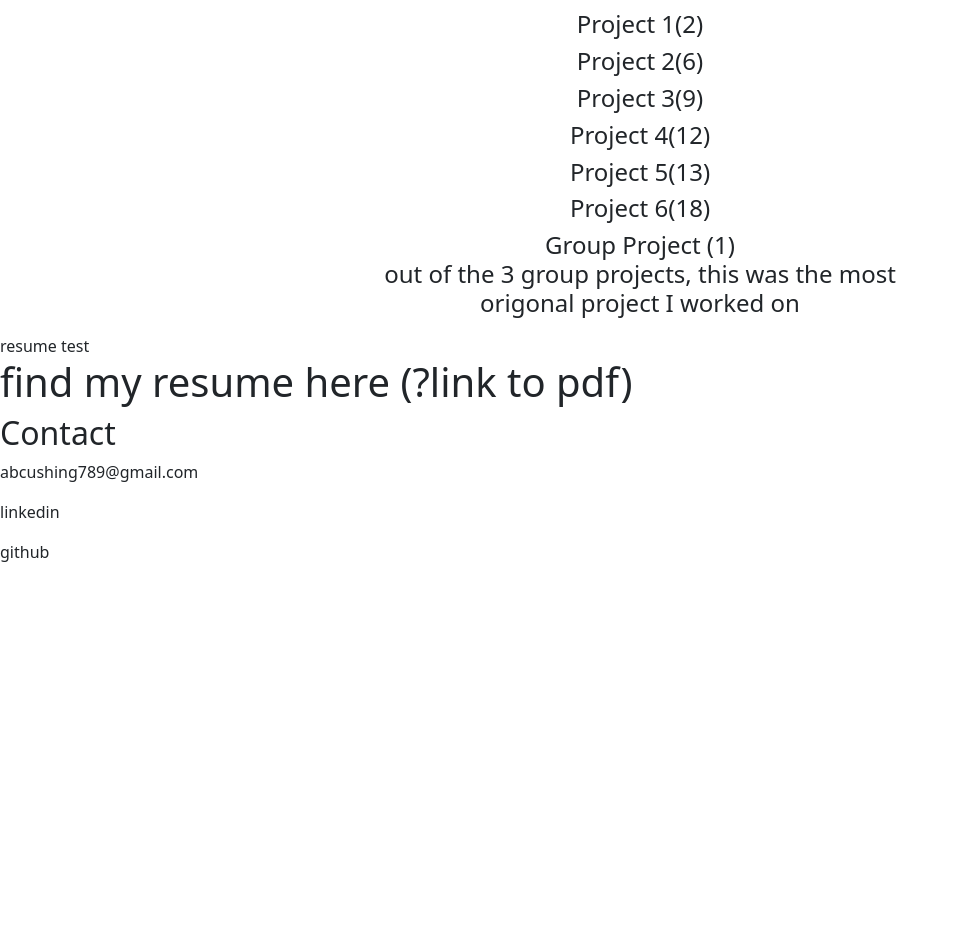
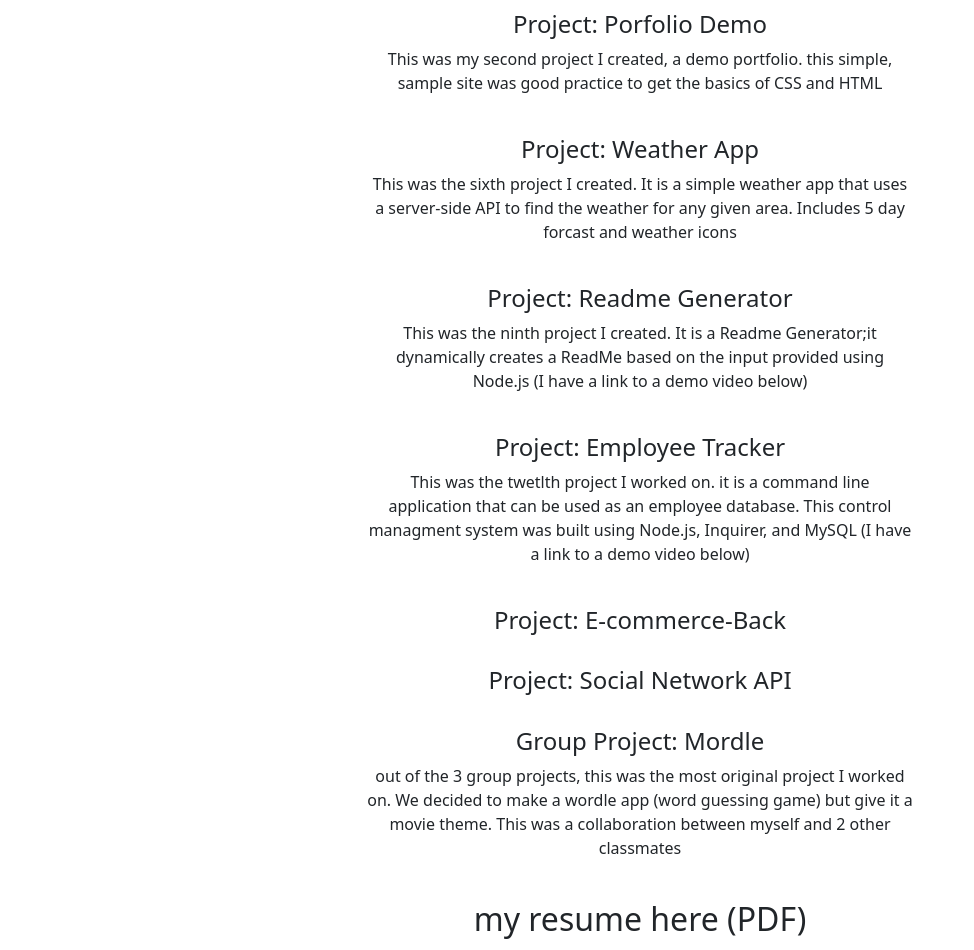
Before and after one commit to abcushing/Professional-Portfolio, a React (Create React App) app: page / in a window 1280 px wide. Shown: the part 380-1330 px from the top of the page, without its empty margins (0-974 px from the left). Before the commit the page ends 960 px from the top, so only its background shows below. Built offline with nearby package versions, Linux system fonts and the light colour scheme.

Commit message:
added desc for porfolio page
added some descriptions for the portfolio page

```diff
--- a/src/components/About/index.js
+++ b/src/components/About/index.js
@@ -21,8 +21,8 @@ const About = () => {
             </img> */}
             <p>
               blurb hi im a human who recently finished a coding bootcamp
-              through denver university's online program. Definatly not two kids
-              in a chatbot GPT suit
+              through Denver University's online program. Definatly not two kids
+              in a chatbot GPT trenchcoat
             </p>
             {/* link to pdf bootcamp badges */}
           </div>
--- a/src/components/Contact/index.js
+++ b/src/components/Contact/index.js
@@ -2,12 +2,21 @@ import React from "react";
 
 const Contact = () => {
   return (
-    <div>
-      <h2>Contact</h2>
-      <div>
-        <p>abcushing789@gmail.com</p>
-        <p>linkedin</p>
-        <p>github</p>
+    <div class="container text-center">
+      <div class="row">
+        <div class="col"></div>
+        <div class="col-6">
+          {/* <p> idk if I want to put my email here or not </p> */}
+          <p>
+            linkedin
+            {/* https://www.linkedin.com/in/alex-cushing-1353b6149/ */}
+          </p>
+          <p>
+            github
+            {/* https://github.com/abcushing */}
+          </p>
+        </div>
+        <div class="col"></div>
       </div>
     </div>
   );
--- a/src/components/Portfolio/index.js
+++ b/src/components/Portfolio/index.js
@@ -7,39 +7,57 @@ const Portfolio = () => {
         <div class="col"></div>
         <div class="col-6">
           <h2>Examples of my Work</h2>
-          <p>(in chronological order)</p>
-          <h4>
-            Project 1(2)
-            {/* https://github.com/abcushing/challange-002 */}
-          </h4>
-          <h4>
-            Project 2(6)
-            {/* https://github.com/abcushing/Challange006-WeatherApp */}
-          </h4>
-          <h4>
-            Project 3(9)
-            {/* https://github.com/abcushing/Challange09-ReadMe */}
-          </h4>
-          <h4>
-            Project 4(12)
-            {/* https://github.com/abcushing/Employee-Tracker */}
-          </h4>
-          <h4>
-            Project 5(13)
-            {/* https://github.com/abcushing/E-commerce-Back-End */}
-          </h4>
-          <h4>
-            Project 6(18)
-            {/* https://github.com/abcushing/socialnetworkapi-nosql -turned off heroku so I would not have to pay for this app*/}
-          </h4>
-          <h4>
-            Group Project (1)
-            {/* https://github.com/abcushing/copy_mordle */}
-            <p>
-              out of the 3 group projects, this was the most origonal project I
-              worked on
-            </p>
-          </h4>
+          <p>
+            (in chronological order)
+            {/* screenshots in public/screenshots */}
+          </p>
+          <h4>Project: Porfolio Demo</h4>
+          <p>
+            This was my second project I created, a demo portfolio. this simple,
+            sample site was good practice to get the basics of CSS and HTML
+          </p>
+          {/* https://github.com/abcushing/challange-002 project 2*/}
+          <br></br>
+          <h4>Project: Weather App</h4>
+          <p>
+            This was the sixth project I created. It is a simple weather app
+            that uses a server-side API to find the weather for any given area.
+            Includes 5 day forcast and weather icons{" "}
+          </p>
+          {/* https://github.com/abcushing/Challange006-WeatherApp project 6*/}
+          <br></br>
+          <h4>Project: Readme Generator</h4>
+          <p>
+            This was the ninth project I created. It is a Readme Generator;it
+            dynamically creates a ReadMe based on the input provided using
+            Node.js (I have a link to a demo video below){" "}
+          </p>
+          {/* https://github.com/abcushing/Challange09-ReadMe project 9, demo video is an unlisted yt link in the readme*/}
+          <br></br>
+          <h4>Project: Employee Tracker</h4>
+          <p>
+            This was the twetlth project I worked on. it is a command line
+            application that can be used as an employee database. This control
+            managment system was built using Node.js, Inquirer, and MySQL (I
+            have a link to a demo video below){" "}
+          </p>
+          {/* https://github.com/abcushing/Employee-Tracker project 12*/}
+          <br></br>
+          <h4>Project: E-commerce-Back</h4>
+          {/* https://github.com/abcushing/E-commerce-Back-End project 13*/}
+          <br></br>
+          <h4>Project: Social Network API</h4>
+          {/* https://github.com/abcushing/socialnetworkapi-nosql project 14 -turned off heroku so I would not have to pay for this app*/}
+          <br></br>
+          <h4>Group Project: Mordle</h4>
+          {/* https://github.com/abcushing/copy_mordle group project 1*/}
+          <p>
+            out of the 3 group projects, this was the most original project I
+            worked on. We decided to make a wordle app (word guessing game) but
+            give it a movie theme. This was a collaboration between myself and 2
+            other classmates
+          </p>
+          <br></br>
         </div>
         <div class="col"></div>
       </div>
--- a/src/components/Resume/index.js
+++ b/src/components/Resume/index.js
@@ -2,9 +2,14 @@ import React from "react";
 
 const Resume = () => {
   return (
-    <div>
-      resume test
-      <h1> find my resume here (?link to pdf)</h1>
+    <div class="container text-center">
+      <div class="row">
+        <div class="col"></div>
+        <div class="col-6">
+          <h2>my resume here (PDF)</h2>
+        </div>
+        <div class="col"></div>
+      </div>
     </div>
   );
 };
```
